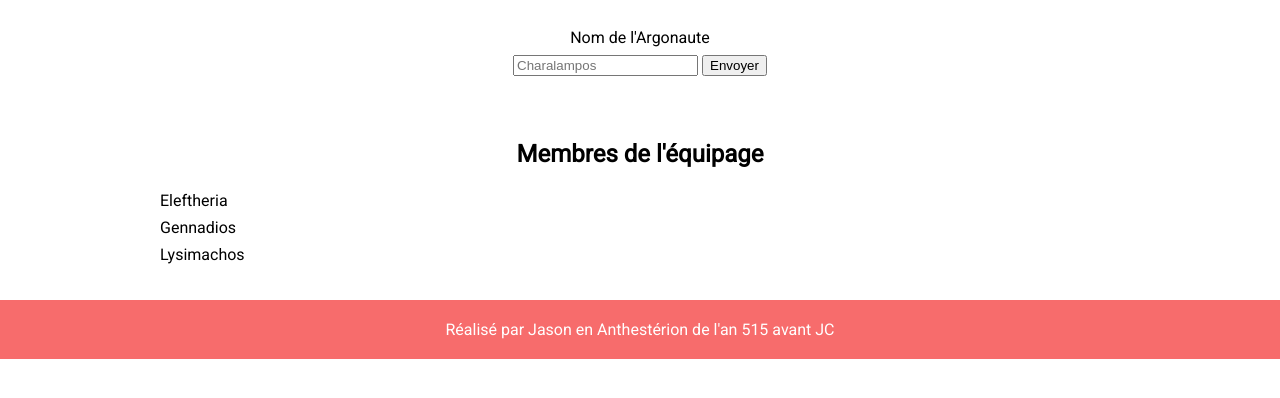
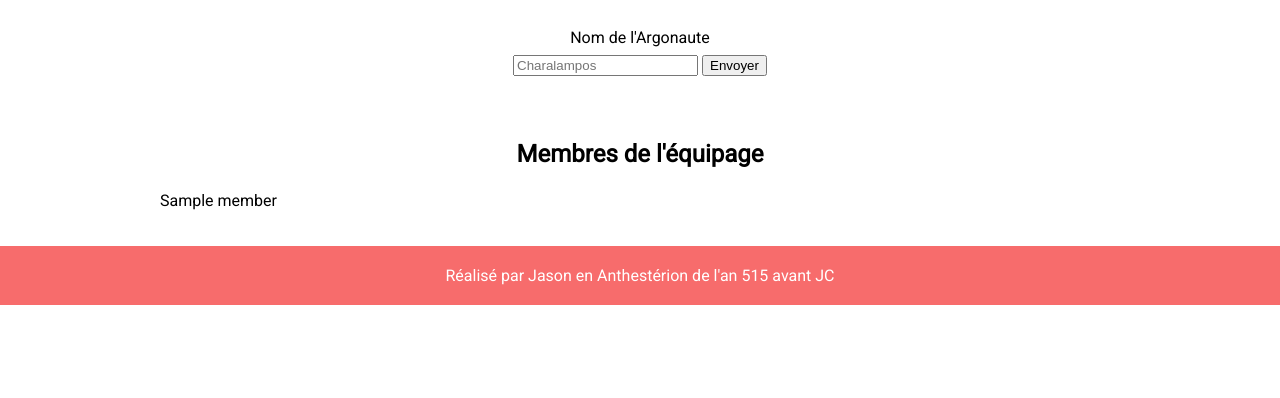
Before and after one commit to MarvinCrepin/techchallenge, a PHP site: template src/View/Home/index.html.twig in a window 1280 px wide. Shown: the part 252-650 px from the top of the page. Run offline with PHP 8.4, Linux system fonts and the light colour scheme; the template is opened without the code that fills it: most values are stand-ins (such as "Sample title", 1, 10 or a date in 2020); some libraries are stand-ins or nearby versions.

Commit message:
MembersController : Create Index Method and linked the routes

```diff
--- a/database.sql
+++ b/database.sql
@@ -23,7 +23,7 @@ DROP TABLE IF EXISTS `members`;
 /*!40101 SET @saved_cs_client     = @@character_set_client */;
 /*!50503 SET character_set_client = utf8mb4 */;
 CREATE TABLE `members` (
-  `id` int NOT NULL,
+  `id` int NOT NULL AUTO_INCREMENT,
   `name` varchar(30) DEFAULT NULL,
   PRIMARY KEY (`id`)
 ) ENGINE=InnoDB DEFAULT CHARSET=utf8mb4 COLLATE=utf8mb4_0900_ai_ci;
--- a/src/Model/MembersManager.php
+++ b/src/Model/MembersManager.php
@@ -11,7 +11,7 @@ class MembersManager extends AbstractManager
      */
     public function insert(array $member): int
     {
-        $statement = $this->pdo->prepare("INSERT INTO " . self::TABLE . " (`name`,) VALUES (:name)");
+        $statement = $this->pdo->prepare("INSERT INTO " . self::TABLE . " (`name`) VALUES (:name)");
         $statement->bindValue('name', $member['name'], \PDO::PARAM_STR);
 
         $statement->execute();
--- a/src/View/Home/index.html.twig
+++ b/src/View/Home/index.html.twig
@@ -14,7 +14,7 @@
 
   <!-- New member form -->
   <h2>Ajouter un(e) Argonaute</h2>
-  <form class="new-member-form">
+  <form class="new-member-form" method="post">
     <label for="name">Nom de l&apos;Argonaute</label>
     <input id="name" name="name" type="text" placeholder="Charalampos" />
     <button type="submit">Envoyer</button>
@@ -23,9 +23,10 @@
   <!-- Member list -->
   <h2>Membres de l'équipage</h2>
   <section class="member-list">
-    <div class="member-item">Eleftheria</div>
-    <div class="member-item">Gennadios</div>
-    <div class="member-item">Lysimachos</div>
+  {% for member in members %}
+    <div class="member-item">{{ member.name }}</div>
+  {% endfor %}
+
   </section>
 </main>
 
--- a/src/routes.php
+++ b/src/routes.php
@@ -7,7 +7,7 @@
 //          3. (optional) array of query string keys to send as parameter to the method
 // e.g route '/item/edit?id=1' will execute $itemController->edit(1)
 return [
-    '' => ['HomeController', 'index',],
+    '' => ['MembersController', 'index',],
     'items' => ['ItemController', 'index',],
     'items/edit' => ['ItemController', 'edit', ['id']],
     'items/show' => ['ItemController', 'show', ['id']],
```
Also changed, not shown: src/Controller/MembersController.php (added, +30 -0 lines).
